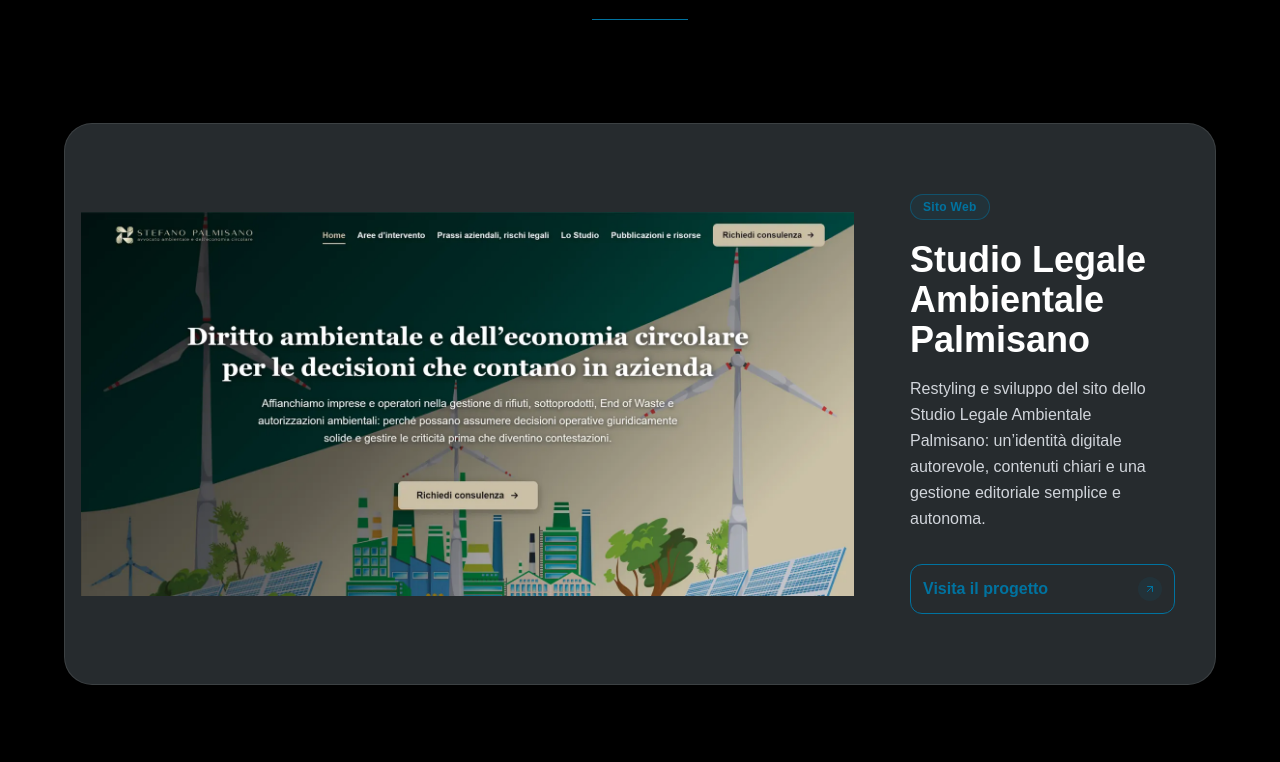
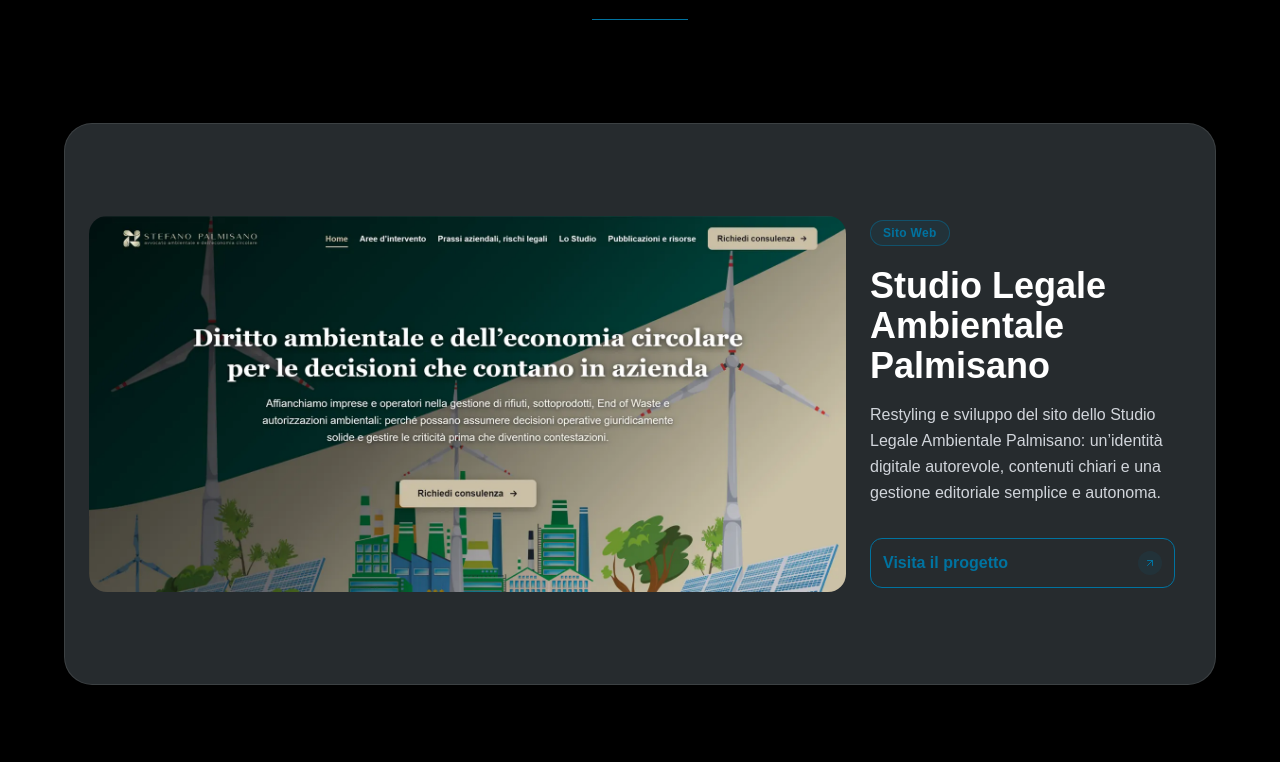
Before and after one commit to dragolab/dragolabs-website, a React (Vite) app: page / in a window 1280 px wide. Shown: the part 2500-3262 px from the top of the page. Built offline with nearby package versions, Linux system fonts and the light colour scheme; a web font is replaced by a local one.

Commit message:
bordi arrotondati

```diff
--- a/src/components/ProjectPreview.jsx
+++ b/src/components/ProjectPreview.jsx
@@ -10,7 +10,7 @@
                 loading="lazy"
                 decoding="async"
                 alt={`Anteprima del progetto ${project.title}`}
-                className="block h-auto max-h-full w-auto max-w-full object-contain"
+                className="block h-auto max-h-full w-auto max-w-full rounded-[clamp(0.5rem,1.4vw,1.25rem)] object-contain"
             />
         </div>
     );
--- a/src/components/Protocol.jsx
+++ b/src/components/Protocol.jsx
@@ -130,12 +130,12 @@
                             {/* ── DESKTOP: image left / info right ── */}
                             <div className="hidden md:flex flex-row h-[70vh] max-h-[660px]">
                                 {/* Image panel */}
-                                <div className="w-[70%] flex-shrink-0 p-4">
+                                <div className="w-[70%] flex-shrink-0 p-6">
                                     <ProjectPreview project={project} sizes="(min-width: 768px) 840px, 100vw" className="h-full w-full" />
                                 </div>
 
                                 {/* Info panel */}
-                                <div className="flex-1 flex flex-col justify-center px-10 py-8">
+                                <div className="flex-1 flex flex-col justify-center py-8 pl-0 pr-10">
                                     <span className="inline-flex items-center px-3 py-1 rounded-full text-xs font-semibold tracking-wide border border-drago-accent/50 text-drago-accent bg-drago-accent/10 w-fit mb-5">
                                         {project.type}
                                     </span>
@@ -164,7 +164,7 @@
                             {/* ── MOBILE: image top / info bottom ── */}
                             <div className="flex md:hidden flex-col">
                                 {/* Image — aspect 16/10 for taller look on mobile */}
-                                <div className="p-3 pb-0">
+                                <div className="px-5 pt-5">
                                     <ProjectPreview project={project} sizes="100vw" className="aspect-[16/10] w-full" />
                                 </div>
 
--- a/src/pages/Portfolio.jsx
+++ b/src/pages/Portfolio.jsx
@@ -102,11 +102,11 @@
                         return (
                             <article key={project.title} className="portfolio-reveal overflow-hidden rounded-[1.75rem] border border-white/10 bg-drago-text/60 shadow-2xl backdrop-blur-xl transition-colors duration-300 hover:border-drago-accent/50">
                                 <button type="button" onClick={() => setOpenProject(isOpen ? null : project.title)} aria-expanded={isOpen} aria-controls={detailId} className="group grid w-full text-left lg:grid-cols-[1.18fr_0.82fr]">
-                                    <div className="min-h-64 p-3 sm:p-4">
+                                    <div className="min-h-64 px-6 pt-6 sm:px-8 sm:pt-8 lg:p-6 lg:pr-0">
                                         <ProjectPreview project={project} sizes="(min-width: 1024px) 590px, 100vw" className="h-full min-h-64 w-full" />
                                     </div>
 
-                                    <div className="flex flex-col justify-center px-6 py-7 sm:px-8 sm:py-9">
+                                    <div className="flex flex-col justify-center px-6 py-7 sm:px-8 sm:py-9 lg:pl-6">
                                         <div className="mb-5 flex flex-wrap items-center gap-3">
                                             <span className="rounded-full border border-drago-accent/50 bg-drago-accent/10 px-3 py-1 text-xs font-semibold tracking-wide text-drago-accent">{project.category}</span>
                                             <span className="inline-flex items-center gap-1.5 text-sm text-gray-400"><CalendarDays className="h-4 w-4 text-drago-accent" aria-hidden="true" />{project.date}</span>
```
